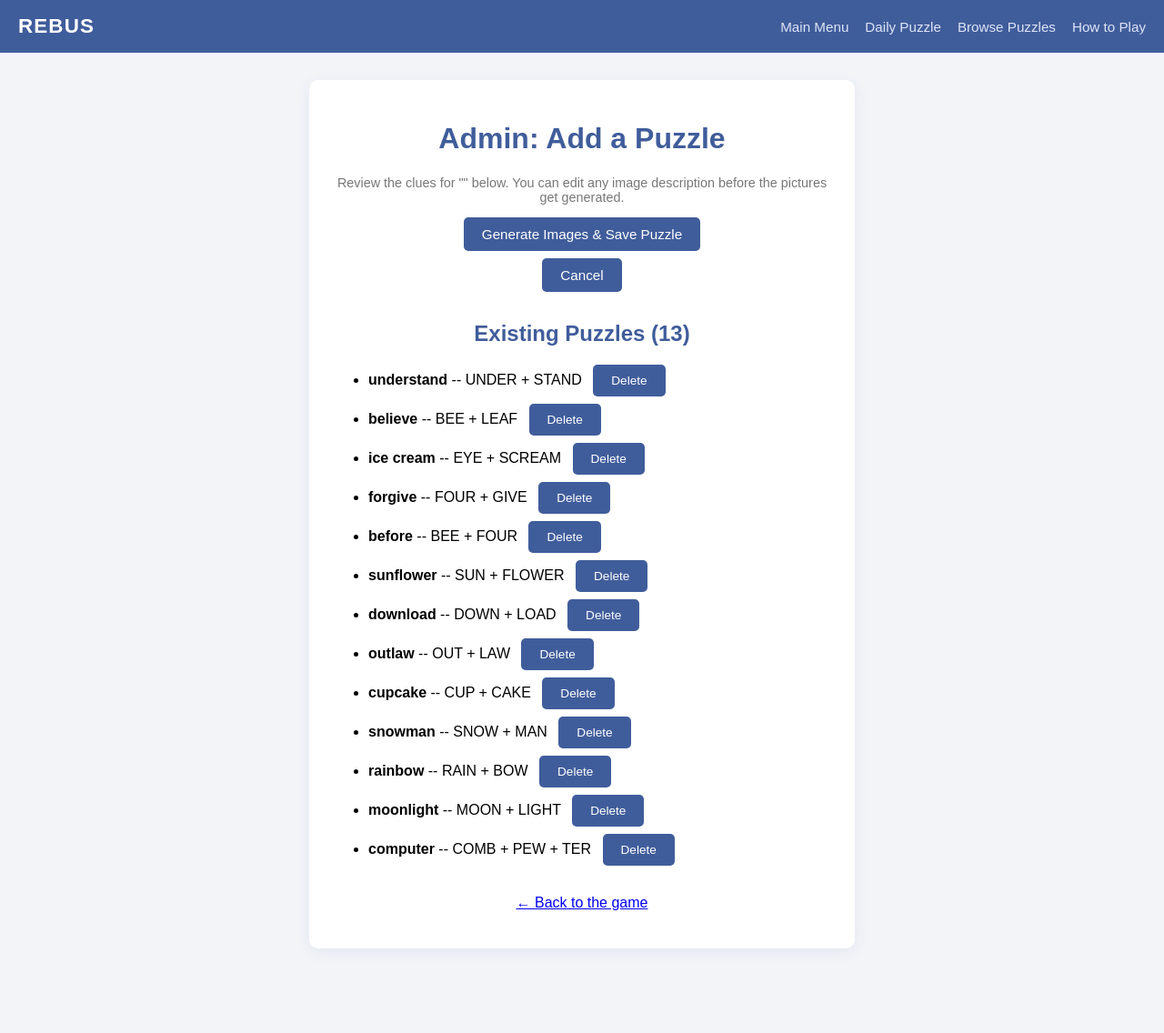
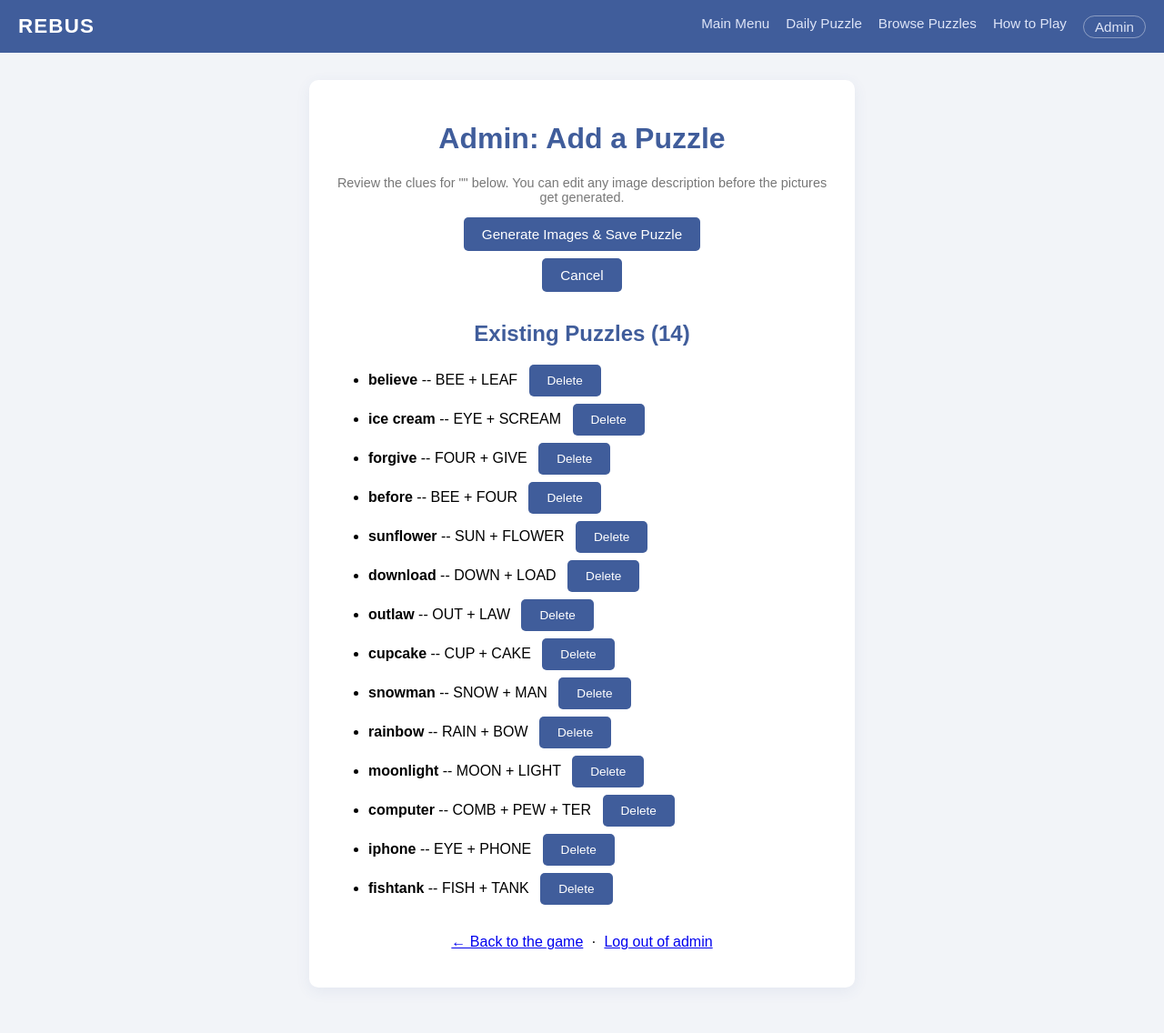
Before and after one commit to hamzag177/rebus-puzzle-generator, a Flask app: page /admin in a window 1280 px wide. Shown: the whole page at 91% size. Before the commit the page ends 1043 px from the top, so only its background shows below. Run offline with Flask 3, Linux system fonts and the light colour scheme; the visitor is signed in with stand-in values (Sample User, id 1).

Commit message:
Add flat nav bar, admin passcode login, and sequential Browse Puzzles

```diff
--- a/app.py
+++ b/app.py
@@ -13,6 +13,11 @@ import image_generator
 import message_colors
 import score_summary
 import scoring
+
+try:
+    from config_local import ADMIN_PASSCODE
+except ImportError:
+    ADMIN_PASSCODE = None
 
 app = Flask(__name__)
 app.secret_key = os.urandom(24)  # new random key every time the server starts, so old sessions reset automatically
@@ -64,16 +69,20 @@ def get_puzzles():
         return puzzles
 
     if mode == "single":
-        # Reached via the Browse page -- play exactly the one puzzle the
-        # player picked, nothing else.
+        # Reached via the Browse page -- start at whichever puzzle the
+        # player picked, then keep going through the rest of the puzzle
+        # list in order (wrapping back around) until every puzzle has
+        # been played once.
         single_answer = session.get("single_answer")
-        if not single_answer:
+        all_puzzles = answer_store.load_puzzles()
+        if not single_answer or not all_puzzles:
             return []
-        all_puzzles = answer_store.load_puzzles()
-        return [
-            p for p in all_puzzles
-            if p["answer"].strip().lower() == single_answer.strip().lower()
-        ]
+        start_index = next(
+            (i for i, p in enumerate(all_puzzles)
+             if p["answer"].strip().lower() == single_answer.strip().lower()),
+            0,
+        )
+        return all_puzzles[start_index:] + all_puzzles[:start_index]
 
     return get_puzzle_of_the_day()
 
@@ -221,11 +230,11 @@ def results():
     session.pop("message", None)
     session.pop("message_type", None)
 
-    # In daily/single mode there's exactly one puzzle -- show its answer on
-    # the completion screen. In "all" mode there were several, so there's no
-    # single answer to reveal.
+    # In daily mode there's exactly one puzzle -- show its answer on the
+    # completion screen. In "all"/"single" mode there were several, so
+    # there's no single answer to reveal.
     puzzle_answer = None
-    if mode in ("daily", "single") and puzzles:
+    if mode == "daily" and puzzles:
         puzzle_answer = puzzles[0]["answer"]
 
     return render_template(
@@ -258,15 +267,33 @@ def more_puzzles():
     return redirect(url_for("play_puzzle"))
 
 # ---------------------------------------------------------------------------
-# Admin page (Week 6) -- hidden from regular players, no login yet per the
-# instructor's note that auth "will come later". Lets us type in any new
-# word/phrase, have the AI break it into clues, generate the images for
-# the "concept" clues, and save the whole thing as a new playable puzzle --
-# without touching any code.
+# Admin page -- lets us type in any new word/phrase, have the AI break it
+# into clues, generate the images for the "concept" clues, and save the
+# whole thing as a new playable puzzle without touching any code. Gated by
+# a passcode (set in config_local.py) so regular players can't wander in.
 # ---------------------------------------------------------------------------
+
+@app.route("/admin-login", methods=["GET", "POST"])
+def admin_login():
+    error = None
+    if request.method == "POST":
+        entered = request.form.get("passcode", "")
+        if ADMIN_PASSCODE and entered == ADMIN_PASSCODE:
+            session["is_admin"] = True
+            return redirect(url_for("admin"))
+        error = "Incorrect passcode."
+    return render_template("admin_login.html", error=error)
+
+@app.route("/admin-logout")
+def admin_logout():
+    session.pop("is_admin", None)
+    return redirect(url_for("home"))
 
 @app.route("/admin", methods=["GET", "POST"])
 def admin():
+    if not session.get("is_admin"):
+        return redirect(url_for("admin_login"))
+
     message = None
     draft = session.get("draft_puzzle")
 
--- a/puzzles.json
+++ b/puzzles.json
@@ -1,22 +1,4 @@
 [
-  {
-    "phrase": "understand",
-    "answer": "understand",
-    "clues": [
-      {
-        "segment": "UNDER",
-        "type": "concept",
-        "image_prompt": "an arrow pointing straight down, under a line",
-        "image_path": "/Users/hamza/rebus-puzzle-generator/images/an_arrow_pointing_straight_down_under_a_line.jpg"
-      },
-      {
-        "segment": "STAND",
-        "type": "concept",
-        "image_prompt": "a person standing upright",
-        "image_path": "/Users/hamza/rebus-puzzle-generator/images/a_person_standing_upright.jpg"
-      }
-    ]
-  },
   {
     "phrase": "believe",
     "answer": "believe",
@@ -237,5 +219,41 @@
       }
     ],
     "phrase": "computer"
+  },
+  {
+    "answer": "iphone",
+    "clues": [
+      {
+        "image_prompt": "A detailed close-up shot of a human eye looking straight ahead",
+        "segment": "EYE",
+        "type": "concept",
+        "image_path": "/Users/hamza/rebus-puzzle-generator/images/a_detailed_close_up_shot_of_a_human_eye_looking_straight_ahe.jpg"
+      },
+      {
+        "image_prompt": "A classic vintage rotary telephone sitting on a wooden table",
+        "segment": "PHONE",
+        "type": "concept",
+        "image_path": "/Users/hamza/rebus-puzzle-generator/images/a_classic_vintage_rotary_telephone_sitting_on_a_wooden_table.jpg"
+      }
+    ],
+    "phrase": "iphone"
+  },
+  {
+    "answer": "fishtank",
+    "clues": [
+      {
+        "image_prompt": "A colorful tropical goldfish swimming in clear water, side view",
+        "segment": "FISH",
+        "type": "concept",
+        "image_path": "/Users/hamza/rebus-puzzle-generator/images/a_colorful_tropical_goldfish_swimming_in_clear_water_side_vi.jpg"
+      },
+      {
+        "image_prompt": "A heavy military armored tank vehicle with tracks and a turret",
+        "segment": "TANK",
+        "type": "concept",
+        "image_path": "/Users/hamza/rebus-puzzle-generator/images/a_heavy_military_armored_tank_vehicle_with_tracks_and_a_turr.jpg"
+      }
+    ],
+    "phrase": "fishtank"
   }
 ]
--- a/static/style.css
+++ b/static/style.css
@@ -49,92 +49,18 @@ body {
     text-decoration: underline;
 }
 
-/* "Main Menu" dropdown -- clicking it goes to the homepage, hovering it
-   reveals the Daily Puzzle / Browse Puzzles / How to Play links. */
-.nav-dropdown {
-    position: relative;
+/* The Admin link is visually set apart from the player-facing nav links,
+   since it leads to a passcode-gated page rather than part of the game. */
+.nav-admin {
+    border: 1px solid rgba(255, 255, 255, 0.4);
+    border-radius: 999px;
+    padding: 3px 12px !important;
 }
 
-.nav-menu-trigger {
-    display: inline-flex;
-    align-items: center;
-    gap: 4px;
-    padding: 4px 0;
-}
-
-.nav-caret {
-    font-size: 0.7rem;
-}
-
-.nav-dropdown-content {
-    display: none;
-    position: absolute;
-    /* No gap between the trigger and this box (no margin-top) -- a gap
-       would be dead space the mouse has to cross on the way down, which
-       drops the :hover state before you can reach the links. */
-    top: 100%;
-    right: 0;
-    background-color: white;
-    border-radius: 8px;
-    box-shadow: 0 6px 20px rgba(0, 0, 0, 0.15);
-    min-width: 170px;
-    overflow: hidden;
-    z-index: 20;
-}
-
-.nav-dropdown:hover .nav-dropdown-content,
-.nav-dropdown:focus-within .nav-dropdown-content {
-    display: block;
-}
-
-.nav-dropdown-content a {
-    display: block;
-    padding: 10px 16px;
-    color: #405d9b;
-    text-decoration: none;
-    font-size: 0.9rem;
-    white-space: nowrap;
-}
-
-.nav-dropdown-content a:hover {
-    background-color: #eef1f8;
-    text-decoration: none;
-}
-
-/* Touch devices can't "hover" -- just show the menu links inline instead
-   of hiding them behind a dropdown that nothing will ever open. */
-@media (hover: none) {
-    .nav-dropdown {
-        display: flex;
-        align-items: center;
-        gap: 18px;
-        flex-wrap: wrap;
-    }
-
-    .nav-dropdown-content {
-        display: flex;
-        gap: 18px;
-        flex-wrap: wrap;
-        position: static;
-        box-shadow: none;
-        background: transparent;
-        margin-top: 0;
-        min-width: 0;
-    }
-
-    .nav-dropdown-content a {
-        color: #dde4f7;
-        padding: 0;
-        font-size: 0.95rem;
-    }
-
-    .nav-dropdown-content a:hover {
-        background: transparent;
-    }
-
-    .nav-caret {
-        display: none;
-    }
+.nav-admin:hover {
+    border-color: white;
+    text-decoration: none !important;
+    background-color: rgba(255, 255, 255, 0.1);
 }
 
 .container {
--- a/templates/_header.html
+++ b/templates/_header.html
@@ -1,13 +1,10 @@
 <header class="site-header">
     <a href="{{ url_for('home') }}" class="site-logo">REBUS</a>
     <nav class="site-nav">
-        <div class="nav-dropdown">
-            <a href="{{ url_for('home') }}" class="nav-menu-trigger">Main Menu <span class="nav-caret">&#9662;</span></a>
-            <div class="nav-dropdown-content">
-                <a href="{{ url_for('restart') }}">Daily Puzzle</a>
-                <a href="{{ url_for('browse') }}">Browse Puzzles</a>
-                <a href="{{ url_for('how_to_play') }}">How to Play</a>
-            </div>
-        </div>
+        <a href="{{ url_for('home') }}">Main Menu</a>
+        <a href="{{ url_for('restart') }}">Daily Puzzle</a>
+        <a href="{{ url_for('browse') }}">Browse Puzzles</a>
+        <a href="{{ url_for('how_to_play') }}">How to Play</a>
+        <a href="{{ url_for('admin') }}" class="nav-admin">Admin</a>
     </nav>
 </header>
--- a/templates/admin.html
+++ b/templates/admin.html
@@ -93,7 +93,11 @@
             {% endfor %}
         </ul>
 
-        <p style="margin-top: 2rem;"><a href="{{ url_for('home') }}">&larr; Back to the game</a></p>
+        <p style="margin-top: 2rem;">
+            <a href="{{ url_for('home') }}">&larr; Back to the game</a>
+            &nbsp;&middot;&nbsp;
+            <a href="{{ url_for('admin_logout') }}">Log out of admin</a>
+        </p>
     </div>
 
     <script>
--- a/templates/browse.html
+++ b/templates/browse.html
@@ -11,7 +11,7 @@
 
     <div class="container fade-in">
         <h1>Browse Puzzles</h1>
-        <p class="progress">Pick any puzzle below and play it at your own pace.</p>
+        <p class="progress">Pick any puzzle below to start there -- you'll move on to the next one until you've played them all.</p>
 
         <ul class="puzzle-list">
             {% for puzzle in puzzles %}
```
Also changed, not shown: templates/admin_login.html (added, +30 -0 lines), templates/puzzle.html (+3 -4 lines), templates/result.html (+4 -10 lines).
